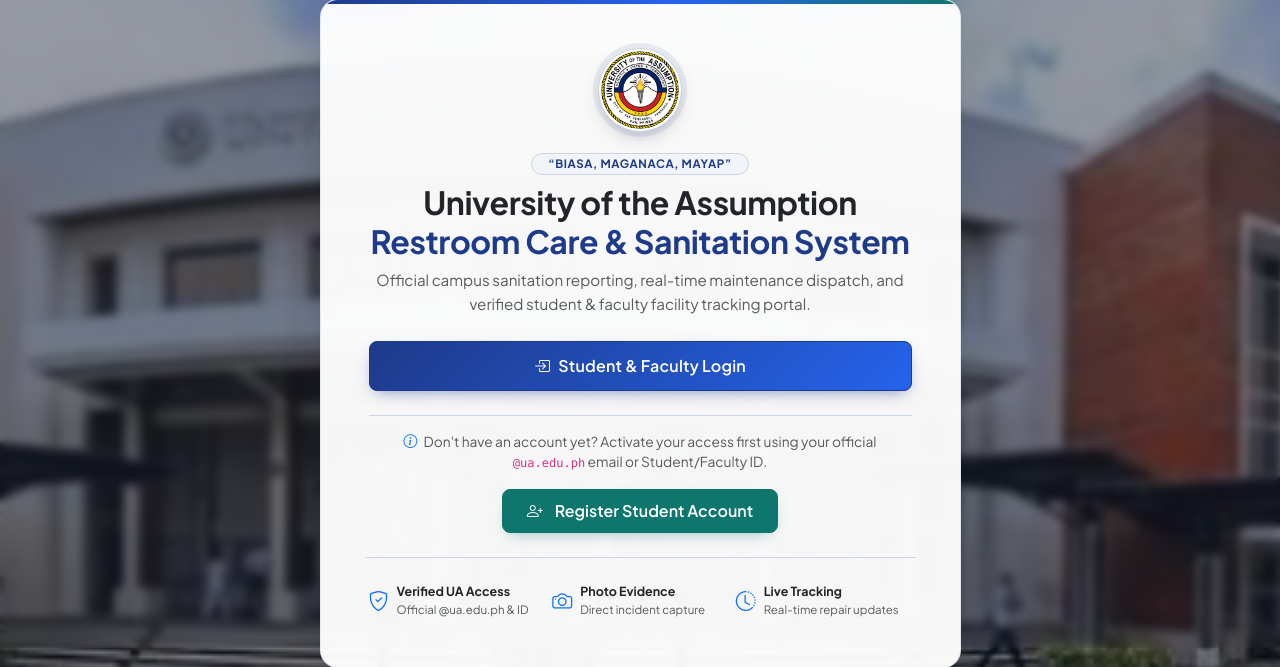
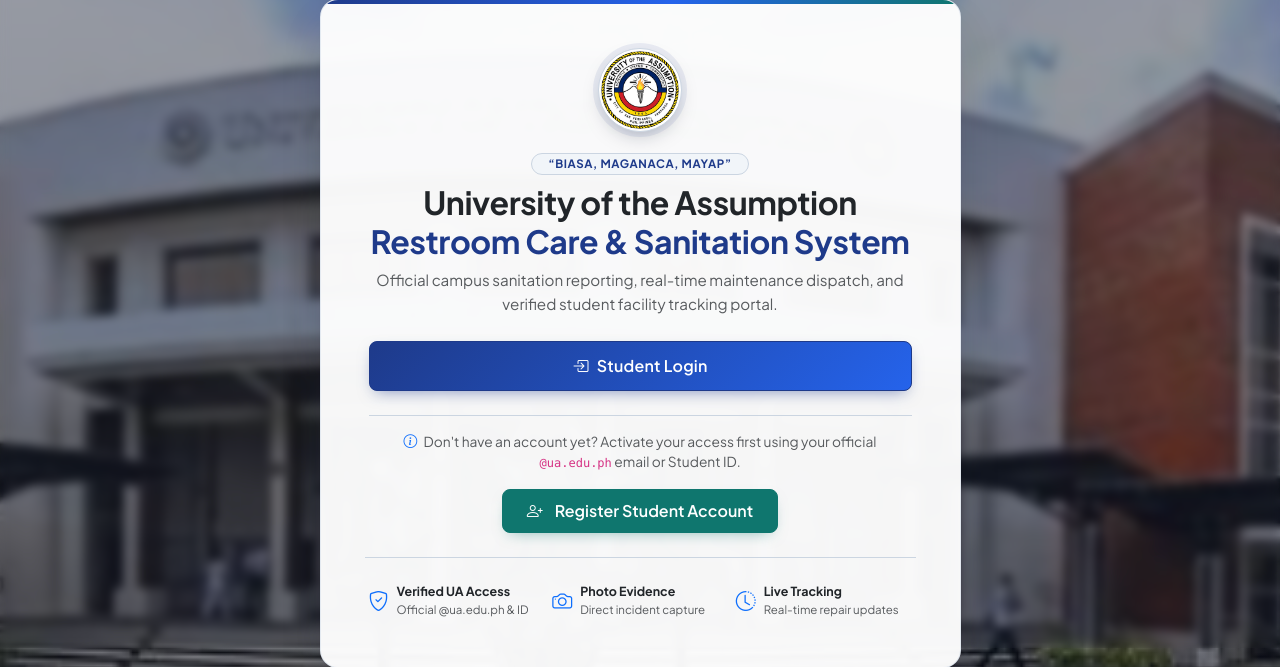
Before and after one commit to nashbondoc/UA_RESTROOMCARE, a Django app: page /?next=/verifications/ in a window 1280 px wide. Shown: the part 152-819 px from the top of the page. Run offline with Django 5.2, Linux system fonts and the light colour scheme.

Commit message:
Landing card text (student-only), clearer front/back ID upload instructions, ID previews in Verifications

```diff
--- a/core/forms.py
+++ b/core/forms.py
@@ -104,7 +104,7 @@ class StudentRegistrationForm(forms.ModelForm):
             'accept': 'image/*',
             'id': 'student_id_picture_front'
         }),
-        help_text="Upload the FRONT of your Student ID (Student Photo & Full Name)."
+        help_text="Upload the FRONT of your University ID: full name, photo, and ID details must be clear and readable."
     )
     id_picture_back = forms.ImageField(
         label="Student ID (Back)",
@@ -114,7 +114,7 @@ class StudentRegistrationForm(forms.ModelForm):
             'accept': 'image/*',
             'id': 'student_id_picture_back'
         }),
-        help_text="Upload the BACK of your Student ID (ID Number & Barcode)."
+        help_text="Upload the BACK of your ID: the ID card number or barcode must be clearly legible and match your entered Student ID."
     )
     password = forms.CharField(
         widget=forms.PasswordInput(attrs={
--- a/core/templates/core/login.html
+++ b/core/templates/core/login.html
@@ -30,7 +30,7 @@
                 <span style="color: #1e3a8a;">Restroom Care &amp; Sanitation System</span>
             </h2>
             <p class="text-muted mx-auto mb-4" style="max-width: 540px; font-size: 0.95rem; line-height: 1.6;">
-                Official campus sanitation reporting, real-time maintenance dispatch, and verified student &amp; faculty
+                Official campus sanitation reporting, real-time maintenance dispatch, and verified student
                 facility tracking portal.
             </p>
 
@@ -38,7 +38,7 @@
             <div class="d-flex flex-column flex-sm-row justify-content-center align-items-center gap-2.5">
                 <a href="{% url 'login_alias' %}" onclick="showStudentLoginCard(event)"
                     class="btn btn-blue-signin px-4 py-2.5 w-100 w-sm-auto">
-                    <i class="bi bi-box-arrow-in-right"></i> Student &amp; Faculty Login
+                    <i class="bi bi-box-arrow-in-right"></i> Student Login
                 </a>
             </div>
 
@@ -47,7 +47,7 @@
                 <p class="text-muted small mb-2.5 mx-auto"
                     style="max-width: 500px; font-size: 0.86rem; line-height: 1.5;">
                     <i class="bi bi-info-circle text-primary me-1"></i> Don't have an account yet? Activate your access
-                    first using your official <code>@ua.edu.ph</code> email or Student/Faculty ID.
+                    first using your official <code>@ua.edu.ph</code> email or Student ID.
                 </p>
                 <a href="{% url 'register' %}" class="btn btn-teal-secondary px-4 py-2 text-nowrap">
                     <i class="bi bi-person-plus me-1"></i> Register Student Account
@@ -249,7 +249,7 @@
             <div class="d-flex flex-column gap-2.5">
                 <div class="text-muted small px-1" style="font-size: 0.84rem; line-height: 1.5;">
                     <i class="bi bi-info-circle text-primary me-1"></i> Don't have an account yet? Activate your access
-                    first using your official <code>@ua.edu.ph</code> email or Student/Faculty ID.
+                    first using your official <code>@ua.edu.ph</code> email or Student ID.
                 </div>
                 <div class="d-flex justify-content-center">
                     <a href="{% url 'register' %}" class="btn btn-teal-secondary py-2 px-4 text-nowrap">
--- a/core/templates/core/register.html
+++ b/core/templates/core/register.html
@@ -86,7 +86,7 @@
                                 <label class="form-label small fw-bold text-dark d-flex align-items-center gap-1.5 mb-1">
                                     <i class="bi bi-person-bounding-box text-primary"></i> ID Card (Front Face) <span class="text-danger">*</span>
                                 </label>
-                                <small class="d-block mb-2 text-muted">Displaying your photo and full student name.</small>
+                                <small class="d-block mb-2 text-muted">Upload a clear, readable photo of the front of your University of the Assumption ID showing your full name, photo, and ID details.</small>
                                 {{ form.id_picture }}
                             </div>
                             <!-- Live Front Preview -->
@@ -105,7 +105,7 @@
                                 <label class="form-label small fw-bold text-dark d-flex align-items-center gap-1.5 mb-1">
                                     <i class="bi bi-upc-scan text-primary"></i> ID Card (Back Face) <span class="text-danger">*</span>
                                 </label>
-                                <small class="d-block mb-2 text-muted">Displaying your Student ID number & barcode.</small>
+                                <small class="d-block mb-2 text-muted">Upload a clear photo of the back of your ID. The ID card number or barcode must be clearly legible and match the Student ID Number you entered.</small>
                                 {{ form.id_picture_back }}
                             </div>
                             <!-- Live Back Preview -->
```
Also changed, not shown: core/templates/core/verifications.html (+15 -3 lines).
